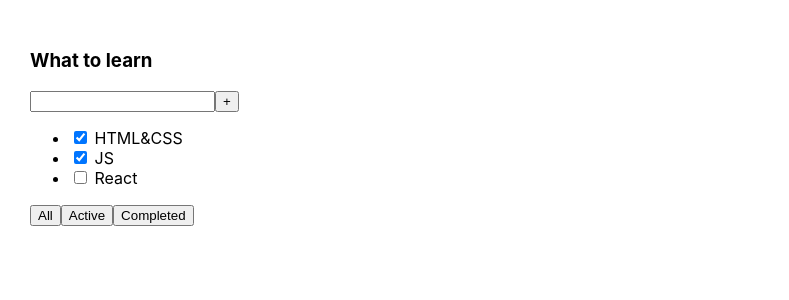
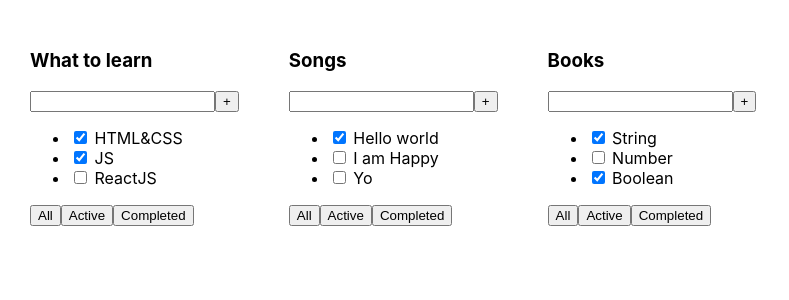
Before and after one commit to DenisEgorenko/todolist, a React (Create React App) app: page / in a window 1280 px wide. Shown: the top 300 px of the page, without its empty margins (0-789 px from the left). Built offline with nearby package versions, Linux system fonts and the light colour scheme.

Commit message:
1 lesson

```diff
--- a/src/App.tsx
+++ b/src/App.tsx
@@ -1,28 +1,36 @@
 import React from 'react';
 import './App.css';
+import ToDoList from "./Components/ToDoList";
 
 function App() {
+
+    const tasks1 = [
+        {id:1, title: "HTML&CSS", isDone: true},
+        {id:2, title: "JS", isDone: true},
+        {id:3, title: "ReactJS", isDone: false}
+    ]
+
+    const tasks2 = [
+        {id:4, title: "Hello world", isDone: true},
+        {id:5, title: "I am Happy", isDone: false},
+        {id:6, title: "Yo", isDone: false}
+    ]
+
+    const tasks3 = [
+        {id:7, title: "String", isDone: true},
+        {id:8, title: "Number", isDone: false},
+        {id:9, title: "Boolean", isDone: true}
+    ]
+
+
     return (
         <div className="App">
-            <div>
-                <h3>What to learn</h3>
-                <div>
-                    <input/>
-                    <button>+</button>
-                </div>
-                <ul>
-                    <li><input type="checkbox" checked={true}/> <span>HTML&CSS</span></li>
-                    <li><input type="checkbox" checked={true}/> <span>JS</span></li>
-                    <li><input type="checkbox" checked={false}/> <span>React</span></li>
-                </ul>
-                <div>
-                    <button>All</button>
-                    <button>Active</button>
-                    <button>Completed</button>
-                </div>
-            </div>
+            <ToDoList title={"What to learn"} tasks={tasks1}/>
+            <ToDoList title={"Songs"} tasks={tasks2}/>
+            <ToDoList title={"Books"} tasks={tasks3}/>
         </div>
     );
 }
 
+
 export default App;
--- /dev/null
+++ b/src/Components/ToDoList.tsx
@@ -0,0 +1,39 @@
+import React from "react";
+
+
+
+type TaskType = {
+    id: number,
+    title: string,
+    isDone: boolean,
+}
+
+type ToDoListPropsType = {
+    title: string,
+    tasks: Array<TaskType>
+}
+
+
+function ToDoList(props:ToDoListPropsType) {
+    return (
+        <div>
+            <h3>{props.title}</h3>
+            <div>
+                <input/>
+                <button>+</button>
+            </div>
+            <ul>
+                <li><input type="checkbox" checked={props.tasks[0].isDone}/> <span>{props.tasks[0].title}</span></li>
+                <li><input type="checkbox" checked={props.tasks[1].isDone}/> <span>{props.tasks[1].title}</span></li>
+                <li><input type="checkbox" checked={props.tasks[2].isDone}/> <span>{props.tasks[2].title}</span></li>
+            </ul>
+            <div>
+                <button>All</button>
+                <button>Active</button>
+                <button>Completed</button>
+            </div>
+        </div>
+    )
+}
+
+export default ToDoList
```
